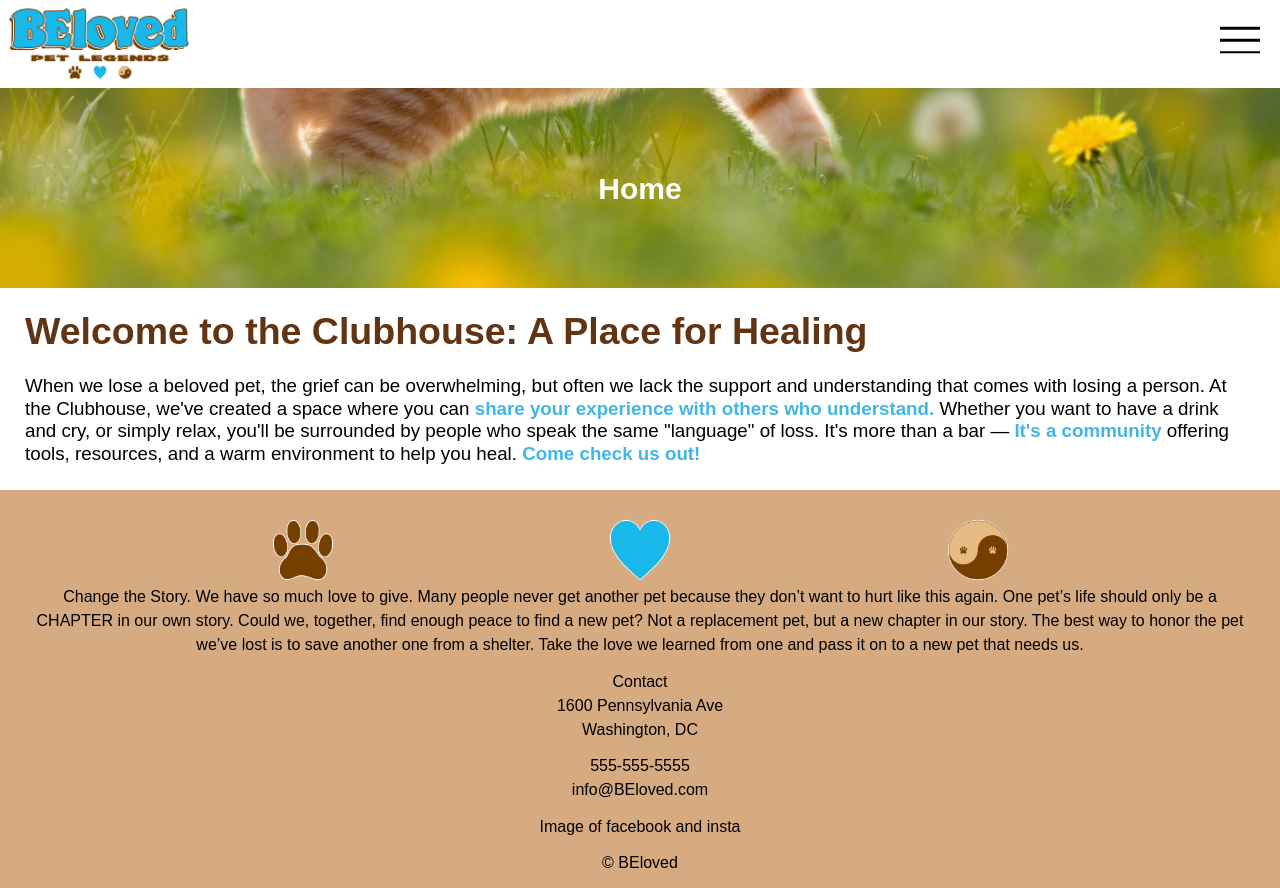
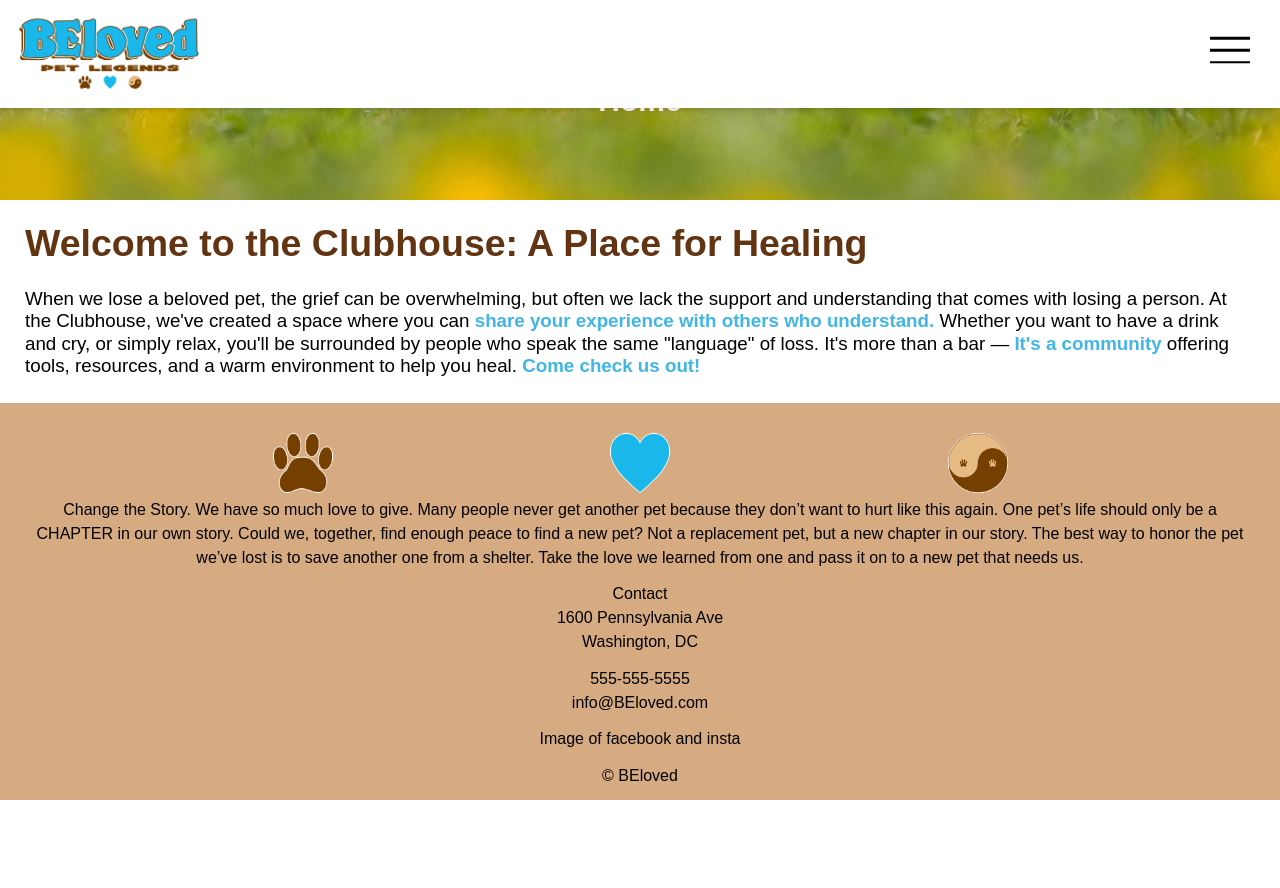
Before and after one commit to itsokthen/belovedweb, a Next.js app: page / in a window 1280 px wide. After the commit the page ends 800 px from the top, so only its background shows below. Built offline with nearby package versions, Linux system fonts and the light colour scheme.

Commit message:
Added nav that opens on the side of the screen. Nav and Nav menu both scroll with the screen

```diff
--- a/src/app/components/Hamburgerbutton.tsx
+++ b/src/app/components/Hamburgerbutton.tsx
@@ -2,10 +2,17 @@
 import React from "react";
 import { motion } from "framer-motion";
 
-const Hamburgerbutton = () => {
+type HamburgerbuttonProps = {
+  onClick: () => void;
+};
+
+const Hamburgerbutton: React.FC<HamburgerbuttonProps> = ({ onClick }) => {
   return (
     <div>
-      <motion.button className="relative h-[8rem] w-[8rem] rounded-full">
+      <motion.button
+        className="relative h-[8rem] w-[8rem] rounded-full"
+        onClick={onClick}
+      >
         <motion.span
           className="absolute h-[0.25rem] w-[4rem] bg-black"
           style={{ left: "50%", top: "35%", x: "-50%", y: "-50%" }}
--- a/src/app/components/ImageSection.tsx
+++ b/src/app/components/ImageSection.tsx
@@ -1,9 +1,7 @@
 import React from "react";
 import Image from "next/image";
 
-type Props = {};
-
-const ImageSection = (props: Props) => {
+const ImageSection = () => {
   return (
     <section>
       <div style={{ position: "relative", width: "100%", height: "200px" }}>
--- a/src/app/components/Nav.tsx
+++ b/src/app/components/Nav.tsx
@@ -1,19 +1,27 @@
+"use client";
 import React from "react";
+import { useState } from "react";
 import Image from "next/image";
 import Hamburgerbutton from "./Hamburgerbutton";
+import OpenNav from "./OpenNav";
 
 const Nav = () => {
+  const [isOpen, setIsOpen] = useState(false);
+
   return (
     <div>
-      <div className="flex justify-between">
+      <div className="fixed top-0 left-0 w-full z-50 bg-white shadow-md">
+        <div className="flex justify-between items-center p-4">
           <Image
             src={`/Logo1-lg.png`}
             alt="Beloved Logo"
             height="500"
             width="200"
           />
-        <Hamburgerbutton />
+          <Hamburgerbutton onClick={() => setIsOpen(!isOpen)} />
         </div>
+      </div>
+      {isOpen && <OpenNav />}
     </div>
   );
 };
--- /dev/null
+++ b/src/app/components/OpenNav.tsx
@@ -0,0 +1,26 @@
+import React from "react";
+
+const OpenNav = () => {
+  return (
+    <div>
+      <div
+        className="fixed z-50 bg-white h-screen right-0 w-4/5 flex flex-col"
+        style={{ top: "107.5px", height: "calc(100vh - 107.5px)" }}
+      >
+        <ul className="h-40">
+          <li className="h-20">Our Story</li>
+          <li>Our Pets</li>
+          <li>Our Vision</li>
+        </ul>
+        <div className="h-40 flex items-center justify-center">
+          <button>Donate</button>
+        </div>
+        <div className="h-40 flex items-center justify-center">
+          <p>Facebook Instagram</p>
+        </div>
+      </div>
+    </div>
+  );
+};
+
+export default OpenNav;
--- a/src/app/globals.css
+++ b/src/app/globals.css
@@ -13,7 +13,12 @@
     --foreground: #ededed;
   }
 } */
-
+html,
+body {
+  height: 100%;
+  margin: 0;
+  padding: 0;
+}
 html {
   box-sizing: border-box;
   font-size: 62.5%;
```
Lines whose indentation alone changed are shown as unchanged.
